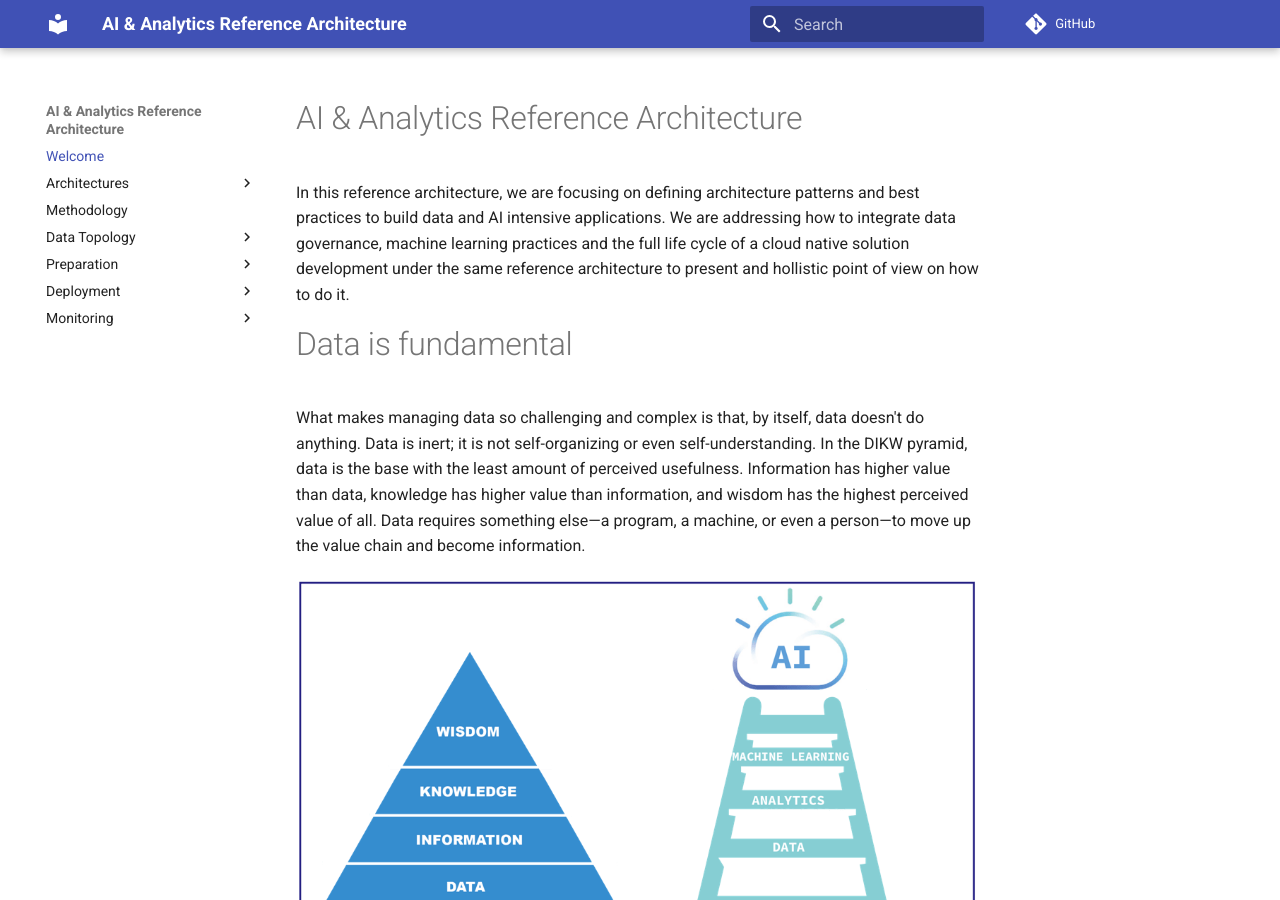
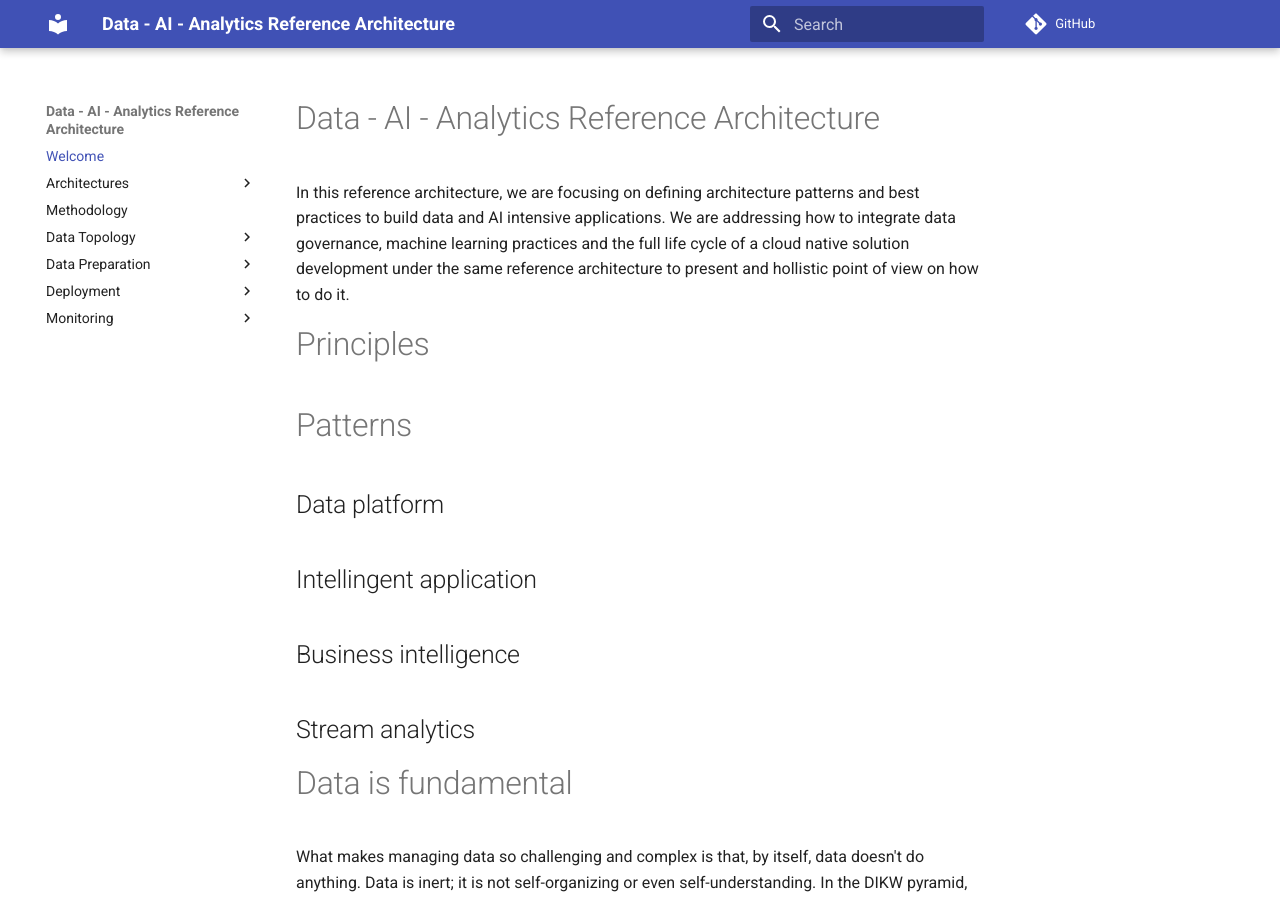
Before and after one commit to ibm-cloud-architecture/refarch-data-ai-analytics, an MkDocs documentation site: the page built from docs/index.md, in a window 1280 px wide and 900 px high. Built offline with MkDocs 1.6.1 and Material for MkDocs 9.7.7, drawn with Linux system fonts in a browser that asks for light colours; comment, search, counter and statistics services are not loaded.

Commit message:
Rename title add principles

```diff
--- a/docs/index.md
+++ b/docs/index.md
@@ -1,6 +1,20 @@
-# AI & Analytics Reference Architecture
+# Data - AI - Analytics Reference Architecture
 
 In this reference architecture, we are focusing on defining architecture patterns and best practices to build data and AI intensive applications. We are addressing how to integrate data governance, machine learning practices and the full life cycle of a cloud native solution development under the same reference architecture to present and hollistic point of view on how to do it.
+
+# Principles
+
+# Patterns
+
+## Data platform
+
+
+## Intellingent application
+
+## Business intelligence
+
+## Stream analytics
+
 
 
 # Data is fundamental
--- a/mkdocs.yml
+++ b/mkdocs.yml
@@ -1,5 +1,5 @@
-site_name: AI & Analytics Reference Architecture
-repo_url: https://github.com/ibm-cloud-architecture/refarch-ai-analytics
+site_name: Data - AI - Analytics Reference Architecture
+repo_url: https://github.com/ibm-cloud-architecture/refarch-data-ai-analytics
 nav:
   - Welcome: index.md
   - Architectures :
@@ -15,7 +15,7 @@ nav:
     - Temporal life cycle:  topology/README.md
     - Data provenance:  topology/README.md
     - Model representation:  topology/README.md
-  - Preparation:
+  - Data Preparation:
     - Feature selection: preparation/README.md
     - Feature engineering: preparation/README.md
     - Bias picking right training set: preparation/README.md
```
